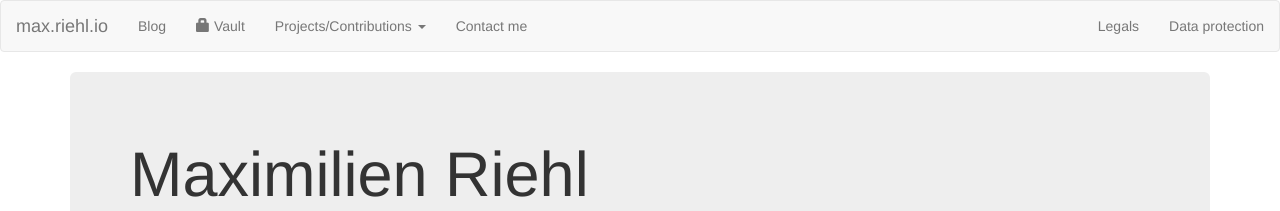
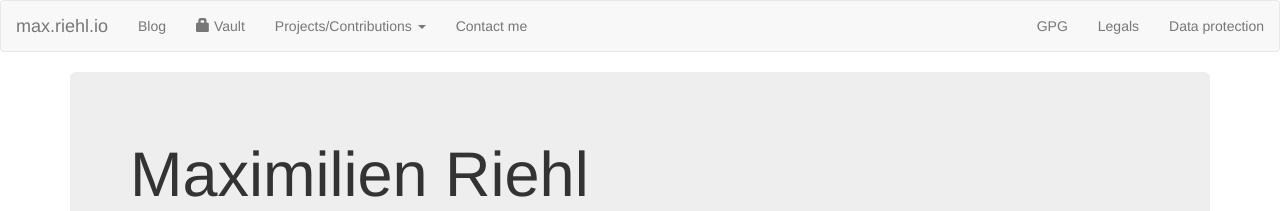
Before and after one commit to mriehl/mriehl.github.io, a Jekyll site: the page built from index.html, in a window 1280 px wide. Shown: the top 211 px of the page. Built offline with Jekyll 4.4.1, drawn with Linux system fonts in a browser that asks for light colours; nearby versions of some CDN libraries.

Commit message:
add gpg key, server from github https, to navbar

```diff
--- a/_layouts/default.html
+++ b/_layouts/default.html
@@ -62,6 +62,9 @@
 
       <ul class="nav navbar-nav navbar-right">
         <li>
+          <a href="https://mriehl.github.io/0xB075625E.asc">GPG</a>
+        </li>
+        <li>
           <a href="/legals/">Legals</a>
         </li>
         <li>
```
